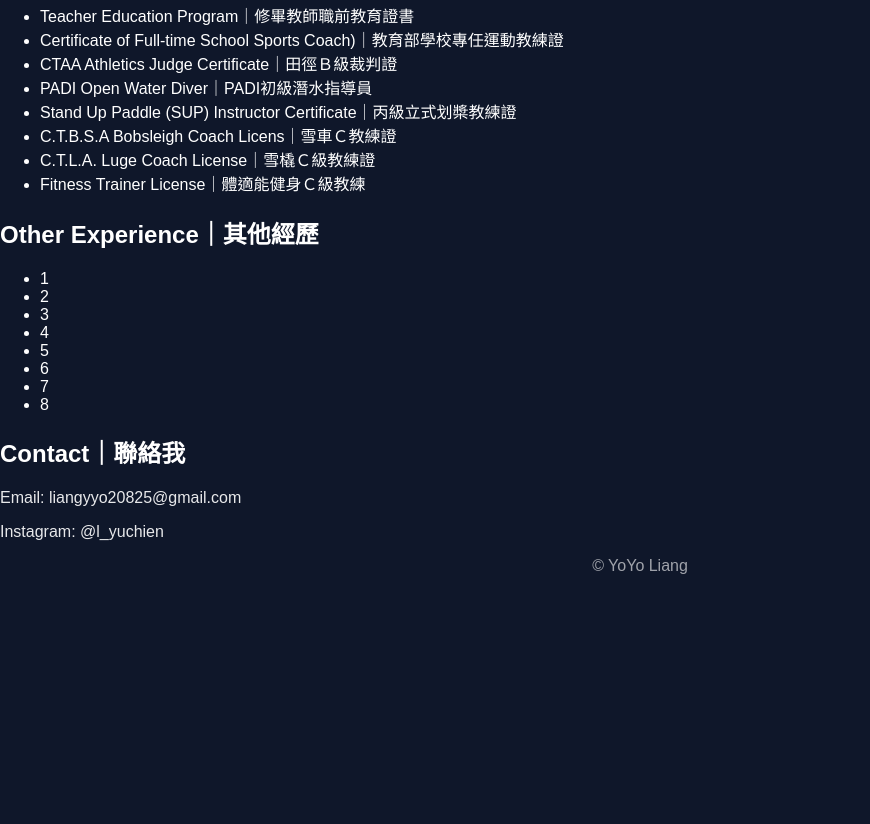
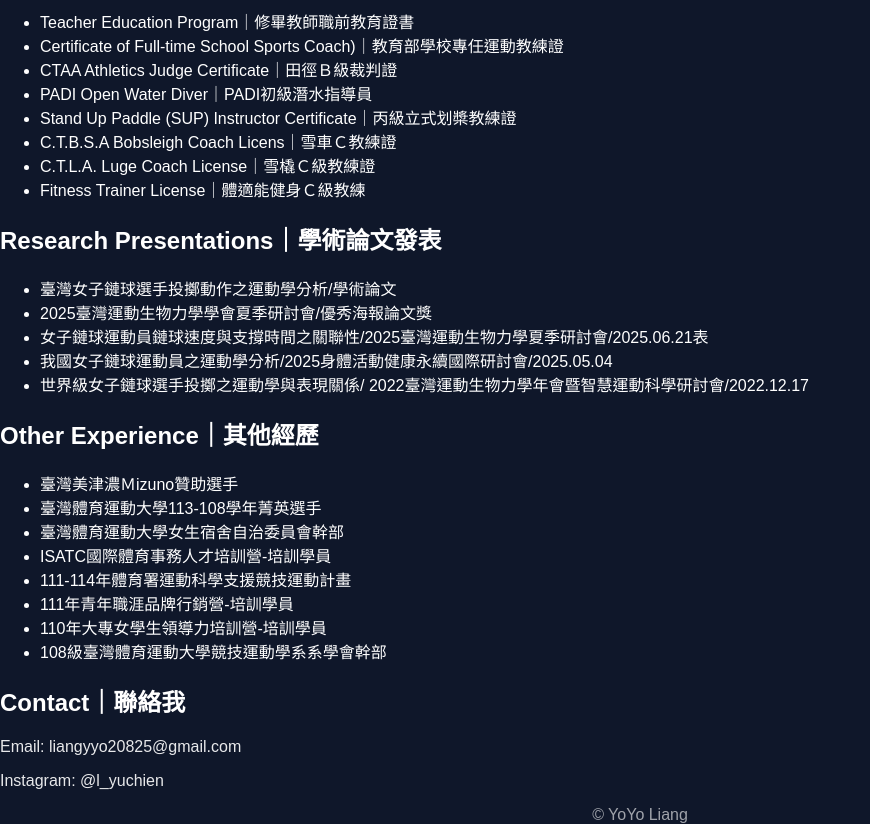
Before and after one commit to liangyyo/liangyyo.github.io, a plain HTML site: page index.html in a window 1280 px wide. Shown: the part 2671-3495 px from the top of the page, without its empty margins (0-870 px from the left). Before the commit the page ends 3246 px from the top, so only its background shows below. Drawn offline with Linux system fonts and the light colour scheme.

Commit message:
Update index.html

```diff
--- a/index.html
+++ b/index.html
@@ -188,7 +188,7 @@
     <li>Bobsleigh Athlete｜女子雪車選手</li>
     <li>入選2026年科爾蒂納米蘭冬季奧運會</li>
     <li>入選2025年IBSF雪車世界錦標賽</li>
-  <li>World Championships<li>
+  <li>IBSF World Championships | 世界錦標賽<li>
 <li>IBSF 世錦賽-女子雙人車-第18席次 </li>
 <li>North American Cup北美盃</li>
 <li>2025/2026 NAC 雙人女雪車-第五名</li>
@@ -196,7 +196,6 @@
 <li>2024/2025 NAC 雙人女雪車- 第四名</li>
 <li>2024/2025 NAC 雙人女雪車- 第六名</li>
 <li>2024/2025 NAC 雙人女雪車- 第七名</li>
-
 </li>Europe Cup歐洲盃</li>
 <li>2024/2025 EC 雙人女雪車- 第八名</li>
     </ul>
@@ -218,18 +217,27 @@
       <li>Fitness Trainer License｜體適能健身Ｃ級教練</li>
     </ul>
   </div>
-  <h2>Other Experience｜其他經歷</h2>
+   <h2>Research Presentations｜學術論文發表</h2>
   <div class="card">
     <ul>
-      <li>1</li>
-      <li>2
-</li>
-      <li>3</li>
-      <li>4</li>
-      <li>5</li>
-       <li> 6</li>
-       <li>7</li>
-      <li>8</li>
+  <li>臺灣女子鏈球選手投擲動作之運動學分析/學術論文</li>
+<li>2025臺灣運動生物力學學會夏季研討會/優秀海報論文獎</li>
+<li>女子鏈球運動員鏈球速度與支撐時間之關聯性/2025臺灣運動生物力學夏季研討會/2025.06.21表</li>
+<li>我國女子鏈球運動員之運動學分析/2025身體活動健康永續國際研討會/2025.05.04</li>
+  <li>世界級女子鏈球選手投擲之運動學與表現關係/ 2022臺灣運動生物力學年會暨智慧運動科學研討會/2022.12.17</li>
+ </ul>
+  </div>
+       <h2>Other Experience｜其他經歷</h2>
+  <div class="card">
+    <ul>
+      <li>臺灣美津濃Ｍizuno贊助選手</li>
+      <li>臺灣體育運動大學113-108學年菁英選手</li>
+      <li>臺灣體育運動大學女生宿舍自治委員會幹部</li>
+      <li>ISATC國際體育事務人才培訓營-培訓學員</li>
+      <li>111-114年體育署運動科學支援競技運動計畫</li>
+      <li>111年青年職涯品牌行銷營-培訓學員</li>
+      <li>110年大專女學生領導力培訓營-培訓學員</li>
+      <li>108級臺灣體育運動大學競技運動學系系學會幹部</li>
 </section>
 <!-- CONTACT -->
 <section id="contact">
```
